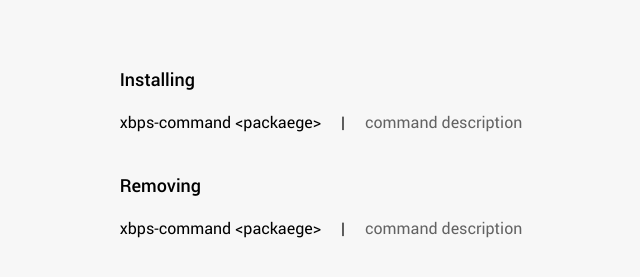
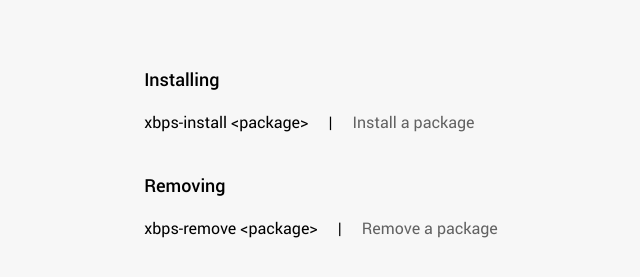
Before and after one commit to JamieBurridge/xbps-cheatsheet, a website: page index.html in a window 1280 px wide. Shown: the part 113-390 px from the top of the page, without its empty margins (319-959 px from the left). Drawn offline with Linux system fonts and the light colour scheme; a web font is replaced by a local one.

Commit message:
Added dynamic commands data

```diff
--- a/css/styles.css
+++ b/css/styles.css
@@ -46,11 +46,6 @@ body {
   background-color: var(--primary-background);
 }
 
-.container {
-  width: 80rem;
-  margin: auto;
-}
-
 header {
   text-align: center;
   padding-top: 7rem;
@@ -63,11 +58,13 @@ header > h1 {
   text-decoration: underline;
 }
 
+.commands-list-container-outer {
+  display: flex;
+  justify-content: center;
+}
+
 .commands-list-container {
   font-family: 'roboto';
-  display: flex;
-  align-items: center;
-  flex-direction: column;
 }
 
 .commands-list {
@@ -83,12 +80,8 @@ header > h1 {
 
 .commands-list > .command-row {
   display: flex;
-  justify-content: center;
   gap: 2rem;
   font-size: 1.6rem;
-}
-
-.commands-list > .command-row > .command {
 }
 
 .commands-list > .command-row > .command-desc {
--- a/index.html
+++ b/index.html
@@ -8,29 +8,12 @@
     <title>XBPS Cheatsheet</title>
   </head>
   <body>
-    <div class="container">
-      <header>
-        <h1>The xbps cheatsheet</h1>
-      </header>
+    <header>
+      <h1>The xbps cheatsheet</h1>
+    </header>
 
-      <main class="commands-list-container">
-        <section class="commands-list" id="commands_installing">
-          <h3>Installing</h3>
-          <div class="command-row">
-            <p class="command">xbps-command &lt;packaege&gt;</p>
-            <div>|</div>
-            <p class="command-desc">command description</p>
-          </div>
-        </section>
-        <section class="commands-list" id="commands-removing">
-          <h3>Removing</h3>
-          <div class="command-row">
-            <p class="command">xbps-command &lt;packaege&gt;</p>
-            <div>|</div>
-            <p class="command-desc">command description</p>
-          </div>
-        </section>
-      </main>
+    <div class="commands-list-container-outer">
+      <main class="commands-list-container"></main>
     </div>
 
     <script src="js/main.js"></script>
--- a/js/main.js
+++ b/js/main.js
@@ -0,0 +1,58 @@
+const PACKAGE_NAME = '<package>';
+
+const dataCommands = [
+  {
+    heading: 'Installing',
+    commands: [
+      {
+        command: `xbps-install ${PACKAGE_NAME}`,
+        description: 'Install a package',
+      },
+    ],
+  },
+  {
+    heading: 'Removing',
+    commands: [
+      {
+        command: `xbps-remove ${PACKAGE_NAME}`,
+        description: 'Remove a package',
+      },
+    ],
+  },
+];
+
+dataCommands.forEach((data, index) => {
+  // Container
+  const commandsListContainerEl = document.querySelector(
+    '.commands-list-container'
+  );
+  const commandSectionEl = document.createElement('section');
+  commandSectionEl.className = 'commands-list';
+  commandsListContainerEl.appendChild(commandSectionEl);
+
+  // Heading
+  const sectionHeadingEl = document.createElement('h3');
+  sectionHeadingEl.textContent = data.heading;
+  commandSectionEl.appendChild(sectionHeadingEl);
+
+  // Commands
+  for (let i = 0; i < data.commands.length; i++) {
+    const commandRowEl = document.createElement('div');
+    const commandEl = document.createElement('p');
+    const commandDescEl = document.createElement('p');
+    const commandDividorEl = document.createElement('div');
+
+    commandRowEl.className = 'command-row';
+    commandEl.className = 'command';
+    commandDescEl.className = 'command-desc';
+
+    commandEl.textContent = data.commands[i].command;
+    commandDescEl.textContent = data.commands[i].description;
+    commandDividorEl.textContent = '|';
+
+    commandRowEl.appendChild(commandEl);
+    commandRowEl.appendChild(commandDividorEl);
+    commandRowEl.appendChild(commandDescEl);
+    commandSectionEl.appendChild(commandRowEl);
+  }
+});
```
Also changed, not shown: 2 other files.
